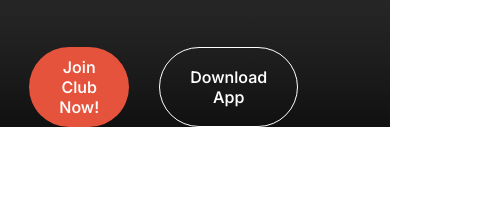
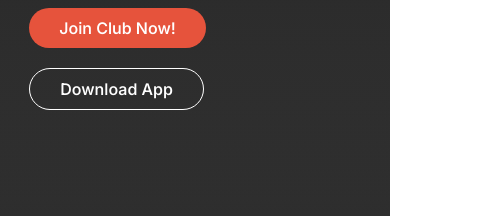
Before and after one commit to Mahfuzshihab/assignment-2, a plain HTML site: page index.html in a window 390 px wide. Shown: the part 400-616 px from the top of the page, 481 px wide, since content can reach past the window. Drawn offline with Linux system fonts and the light colour scheme; a web font is replaced by a local one.

Commit message:
responsive made

```diff
--- a/styles/media.css
+++ b/styles/media.css
@@ -2,7 +2,7 @@
     body{
         width: 100%;
         margin: 0px auto;
-        height: 100%;
+
     }
 
     .nav-parent ul li {
@@ -15,14 +15,25 @@
     .nav-parent ul{
         border: none;
     }
+
+
     .leftcontent h1,p {
         font-size: 2rem;
     }
-    .btn{
-        display: flex;
+    .btnpri{
 
+        display: block;
+    }
+
+    .btnsec {
+         margin-left: 0px;
+         margin-top: 20px;
 
     }
 
+    .rightcontent {
+        margin-top: 500px;
+        margin-left: -400px;
+    }
 
     }
--- a/styles/style.css
+++ b/styles/style.css
@@ -19,6 +19,8 @@ body{
 
     background-repeat: no-repeat;
     height: 100%;
+
+    /* border: 2px red solid; */
 }
 
 
@@ -34,7 +36,7 @@ body{
     width:  85%;
     margin: 0 auto;
     margin-top: 30px;
-
+    /* border: 2px blue solid; */
 
 }
 
@@ -91,6 +93,7 @@ header{
     color: white;
     display: flex;
     justify-content: space-between;
+    /* border: 2px white solid; */
 }
 .headtxt{
     font-size: 4.5rem;
@@ -127,30 +130,34 @@ header p { color: rgba(255, 255, 255, 0.5);
 .btn a{
     text-decoration: none;
     color: white;
-    font-size:1rem;
-    font-weight: 550;
+
 }
-.btnpri, .btnsec{
+.btnpri, .btnsec {
     border: none;
     border-radius: 42px;
     padding: 10px 30px;
+    font-size: 1rem;
+    font-weight: 550;
+}
 
-}
-.btnpri{
-    border-radius: 42px;
+.btnpri {
     background: rgb(230, 83, 60);
-    margin-right: 30px;
 
 }
 
-.btnsec{
-border: 1px solid rgb(255, 255, 255);
-border-radius: 42px;
-background: transparent;
-
+.btnsec {
+    background: transparent;
+    border: 1px solid rgb(255, 255, 255);
+    margin-left: 20px;
 }
 
-
+.leftcontent{
+    /* border: 2px blueviolet solid; */
+    height: 0 auto;
+}
+.rightcontent{
+    /* border: 2px green solid; */
+}
 
 
                 /* coverimg and card */
```
